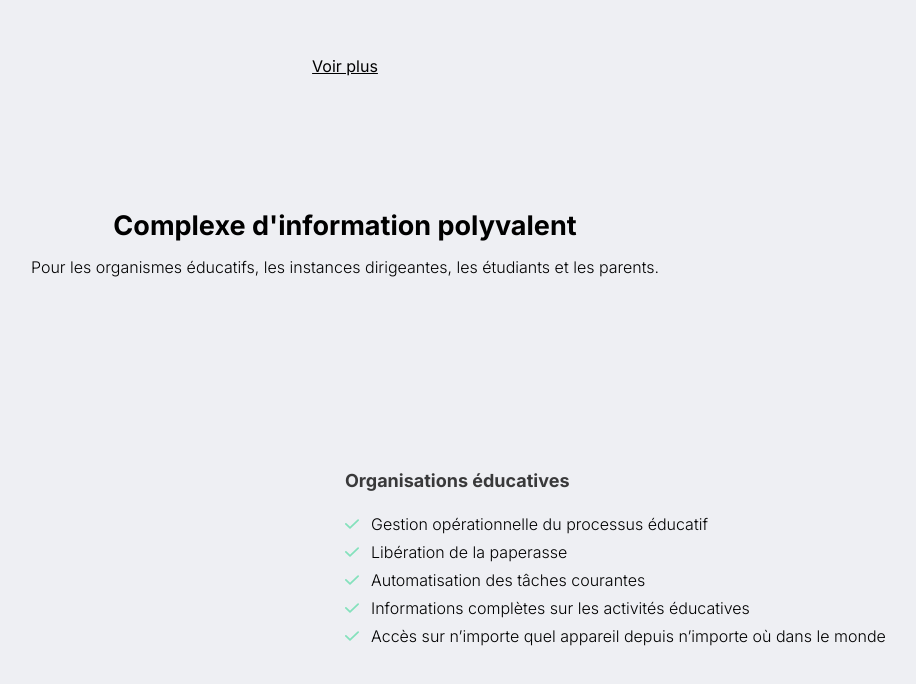
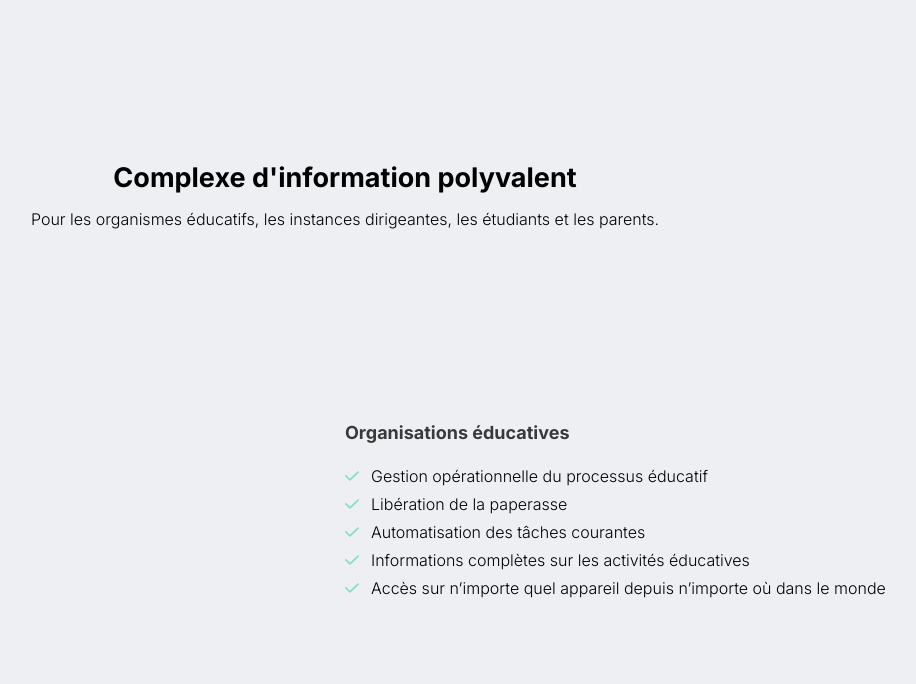
Before and after one commit to GroupeBH/ekelasi, a Next.js app: page / in a window 1280 px wide. Shown: the part 1599-2283 px from the top of the page, without its empty margins (295-1211 px from the left). Built offline with nearby package versions, Linux system fonts and the light colour scheme.

Commit message:
comment voir plus

```diff
--- a/src/app/components/News.jsx
+++ b/src/app/components/News.jsx
@@ -38,7 +38,7 @@ function News() {
         ))}
       </div>
      <Link href={"/news"}>
-        <div className="text-center pt-6 underline cursor-pointer">Voir plus</div>
+        {/* <div className="text-center pt-6 underline cursor-pointer">Voir plus</div> */}
      </Link>
     </div>
   );
```
